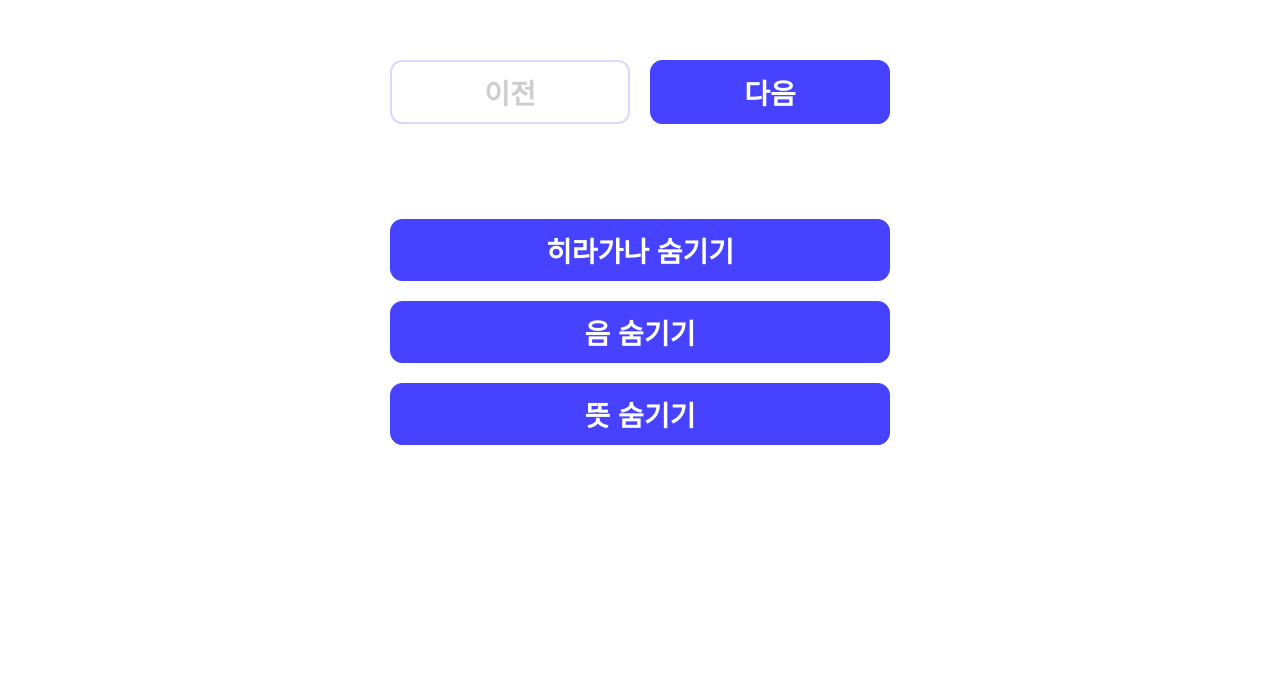
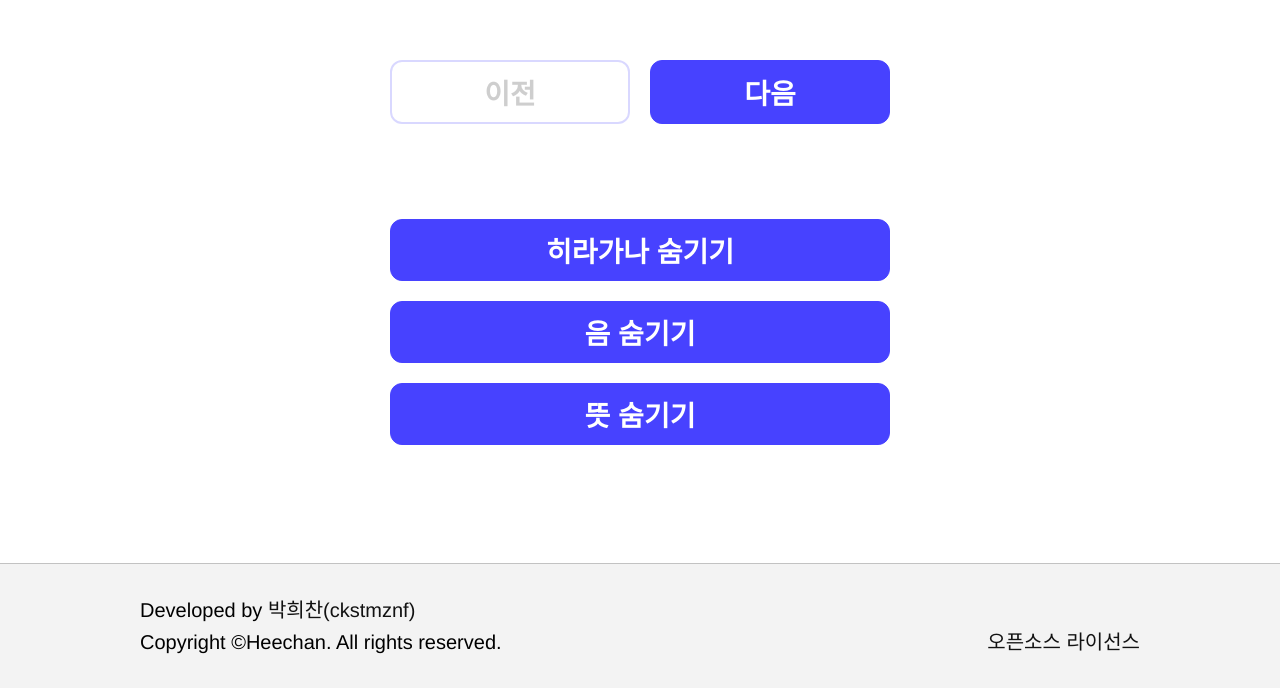
Before and after one commit to kichan05/Hiragana, a Vue app: page /word in a window 1280 px wide. Shown: the part 606-1294 px from the top of the page. Before the commit the page ends 1127 px from the top, so only its background shows below. Built offline with nearby package versions, Linux system fonts and the light colour scheme; a web font is replaced by a local one.

Commit message:
모든 페이지에 Footer 추가

```diff
--- a/src/views/MainPage.vue
+++ b/src/views/MainPage.vue
@@ -49,7 +49,7 @@
 
 <script>
 import Header from "@/components/Header";
-import Footer from "@/components/Footer"
+import Footer from "@/components/Footer";
 
 export default {
     name : "MainPage",
--- a/src/views/QuestionHiraganePage.vue
+++ b/src/views/QuestionHiraganePage.vue
@@ -26,11 +26,13 @@
         </div>
     </div>
 </div>
+  <Footer/>
 </template>
 
 <script>
 import * as util from "./../util/util.js"
 import Header from "@/components/Header";
+import Footer from "@/components/Footer";
 import hiragana from "@/data/hiragana";
 
 let hiraganaList = util.shuffle(hiragana)
@@ -50,6 +52,7 @@ export default {
     }},
     components : {
         Header,
+        Footer,
     },
     methods : {
       setQuestion(){
--- a/src/views/QuestionWordPage.vue
+++ b/src/views/QuestionWordPage.vue
@@ -26,6 +26,7 @@
         </div>
     </div>
 </div>
+  <Footer/>
 </template>
 
 <script>
@@ -33,6 +34,7 @@ import * as util from "./../util/util.js"
 import wordData from "./../data/wordData"
 
 import Header from "@/components/Header";
+import Footer from "@/components/Footer";
 
 let wordList = util.shuffle(wordData)
 let optionList = util.shuffle(wordList.slice(0, 5))
@@ -51,6 +53,7 @@ export default {
     }},
     components : {
         Header,
+        Footer,
     },
     methods : {
       setQuestion(){
--- a/src/views/WordPage.vue
+++ b/src/views/WordPage.vue
@@ -29,6 +29,7 @@
         </div>
     </div>
 </div>
+  <Footer/>
 </template>
 
 <script>
@@ -36,7 +37,7 @@ import * as util from "./../util/util.js"
 import wordData from "./../data/wordData.js"
 
 import Header from "@/components/Header";
-
+import Footer from "@/components/Footer";
 export default {
     name: "QuestionPage",
     data() {
@@ -51,6 +52,7 @@ export default {
     },
     components: {
         Header,
+        Footer,
     },
     methods: {
         setHiragana() {
```
